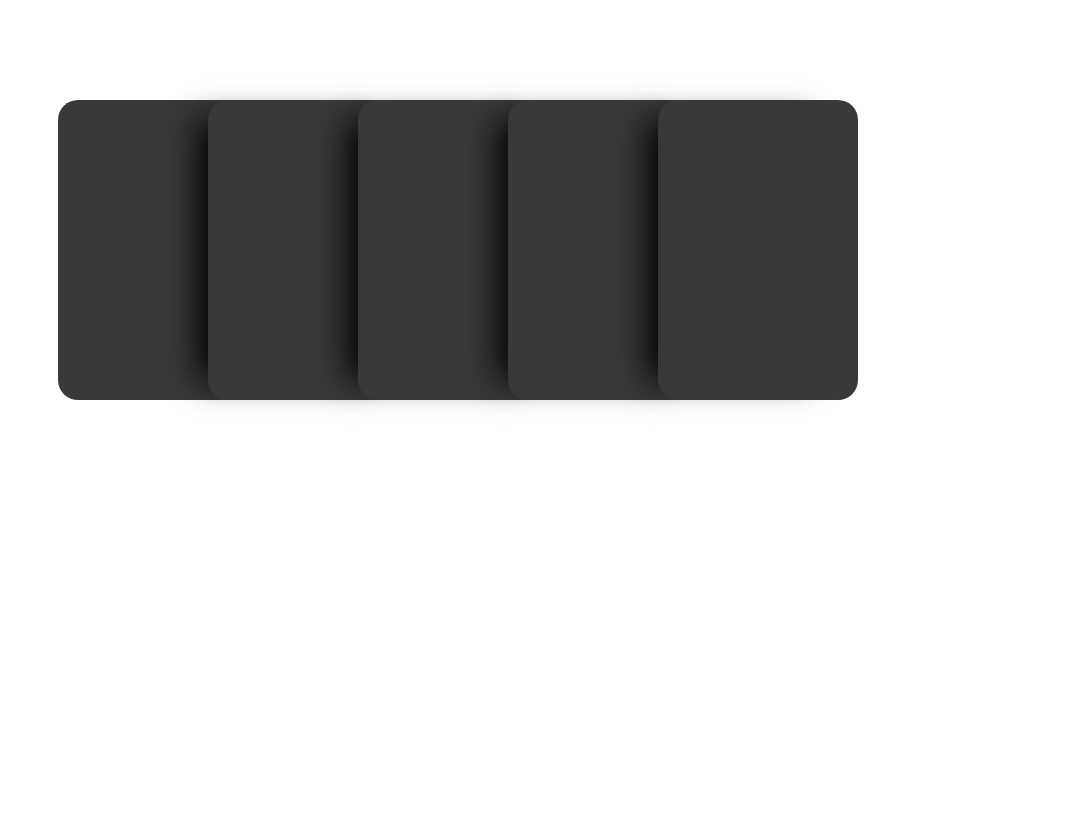
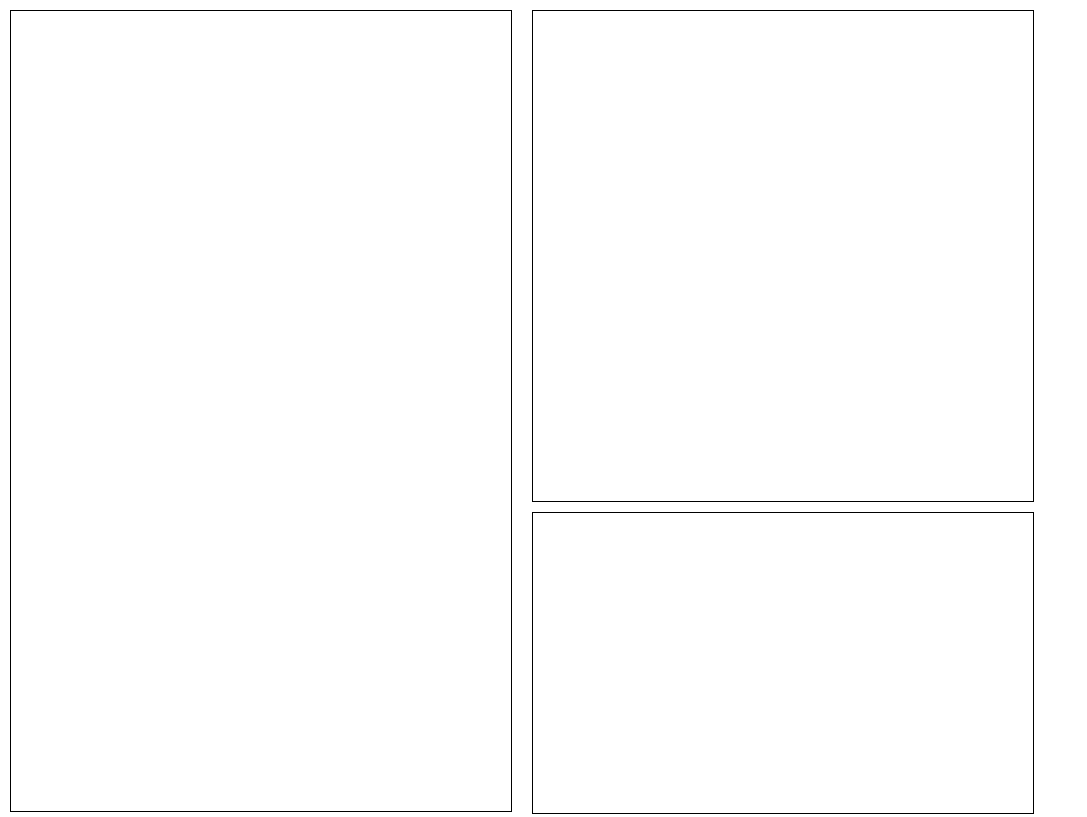
Before and after one commit to qiptkami/css-tricks, a plain HTML site: page html/dashboard.html in a window 1280 px wide. Shown: the whole page, without its empty margins (0-1087 px from the left). Drawn offline with Linux system fonts and the light colour scheme.

Commit message:
fix: init

```diff
--- /dev/null
+++ b/css/dashboard.css
@@ -0,0 +1,39 @@
+body {
+  padding: 0;
+  margin: 0;
+  color: #fff;
+}
+
+.wrap {
+  display: flex;
+}
+
+.card {
+  border: 1px solid #000;
+  margin: 10px;
+  opacity: 0;
+  transform: translateX(-100%);
+  transition: opacity 0.5s, transform 0.5s;
+}
+.card1 {
+  height: 800px;
+  width: 500px;
+  animation: slideIn 0.5s 0.5s forwards;
+}
+.card2 {
+  height: 490px;
+  width: 500px;
+  animation: slideIn 0.5s 1s forwards;
+}
+.card3 {
+  height: 300px;
+  width: 500px;
+  animation: slideIn 0.5s 1s forwards;
+}
+
+@keyframes slideIn {
+  to {
+    opacity: 1;
+    transform: translateX(0);
+  }
+}
--- a/index.html
+++ b/html/dashboard.html
@@ -9,17 +9,16 @@
       rel="stylesheet"
       type="text/css"
       media="screen"
-      href="./css/animation.css"
+      href="../css/dashboard.css"
     />
-    <!-- <script src="main.js"></script> -->
   </head>
   <body>
-    <div class="body">
-      <div class="card"></div>
-      <div class="card"></div>
-      <div class="card"></div>
-      <div class="card"></div>
-      <div class="card"></div>
+    <div class="wrap">
+      <div class="card card1"></div>
+      <div class="right">
+        <div class="card card2"></div>
+        <div class="card card3"></div>
+      </div>
     </div>
   </body>
 </html>
```
Also changed, not shown: html/btn.html (renamed from btn.html, +1 -1 lines), html/draggable.html (renamed from draggable.html, +1 -1 lines), html/grid.html (renamed from grid.html, +1 -1 lines), html/index.html (added, +25 -0 lines), html/three.html (renamed from three.html, +1 -1 lines), html/video.html (renamed from video.html, +0 -1 lines).
